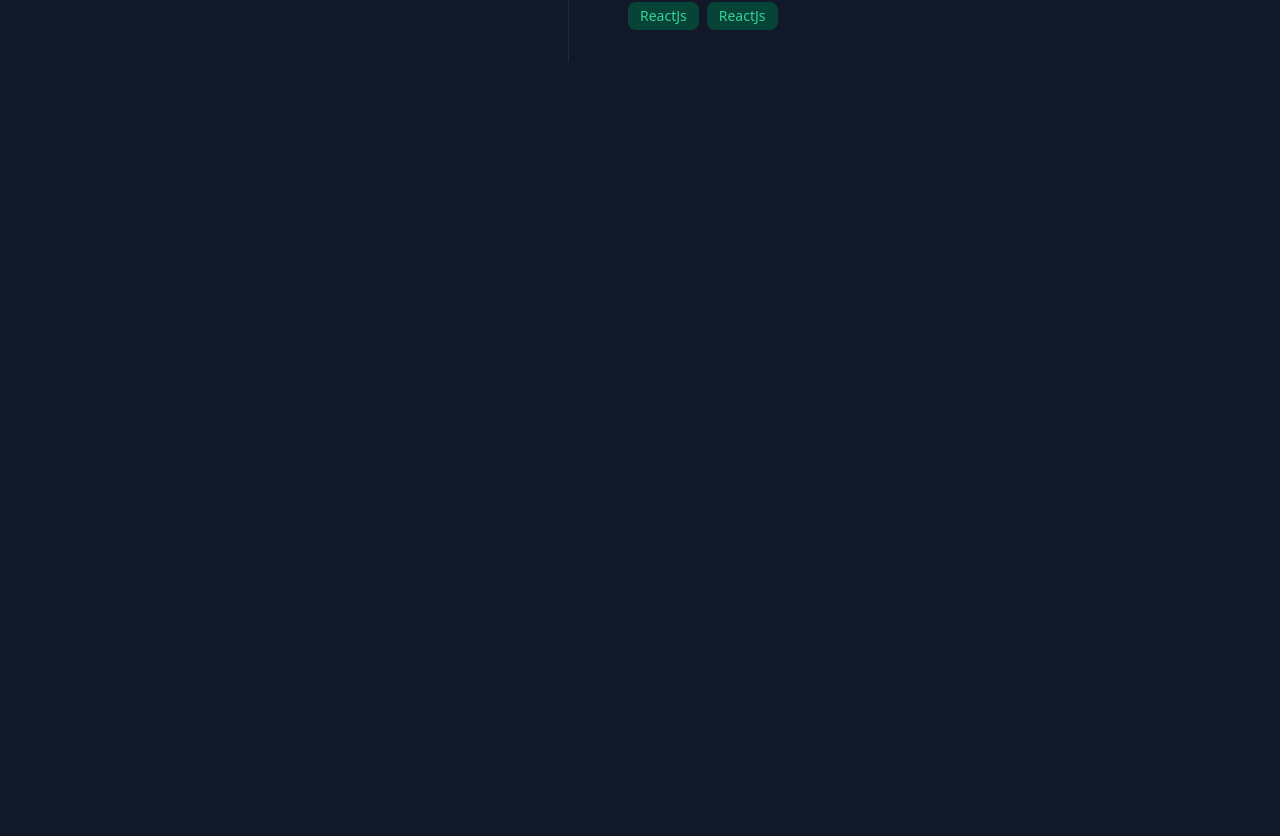
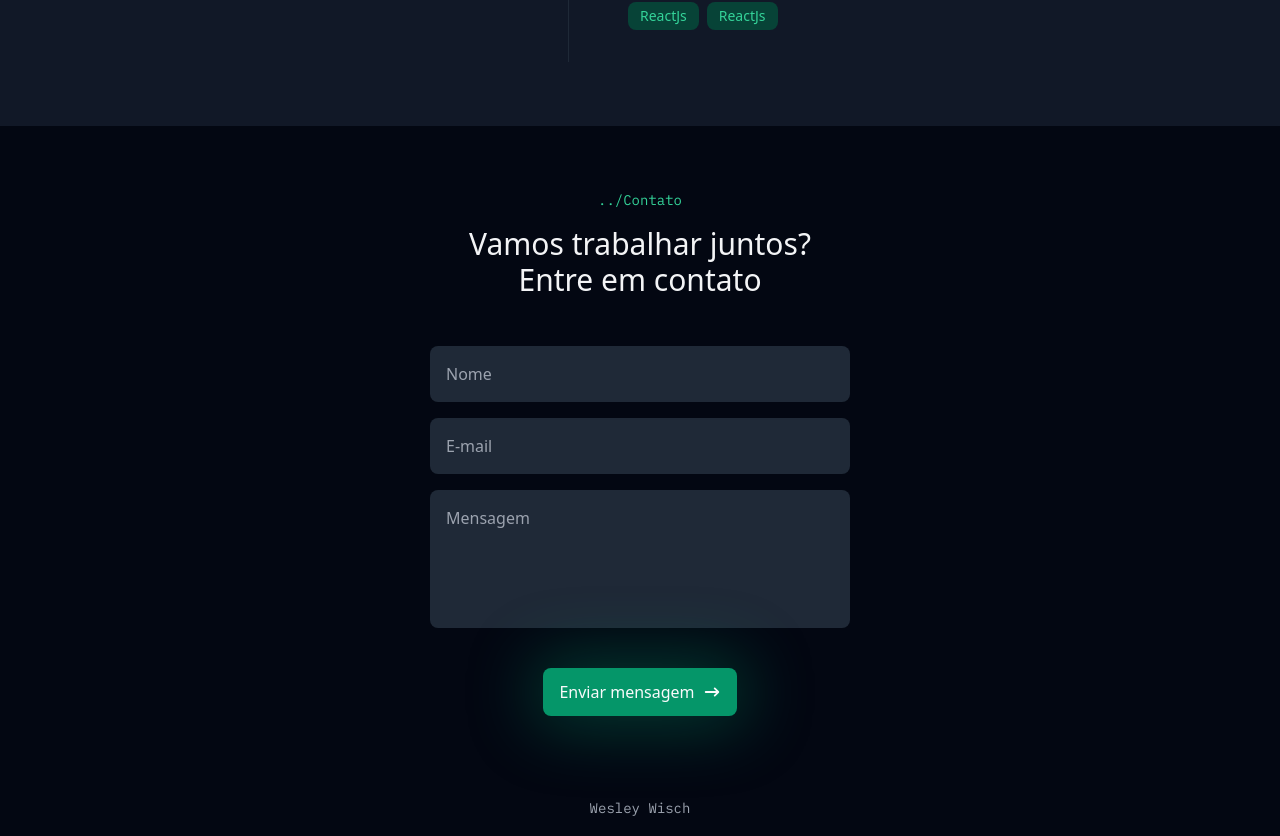
Before and after one commit to wesleywisch/Meu-site-pessoal-v3-next, a Next.js app: page / in a window 1280 px wide. Shown: the part 3040-3876 px from the top of the page. Before the commit the page ends 3166 px from the top, so only its background shows below. Built offline with nearby package versions, Linux system fonts and the light colour scheme.

Commit message:
feat: Creating the contact form and creating a simple footer for now.

```diff
--- a/package.json
+++ b/package.json
@@ -9,6 +9,7 @@
     "lint": "next lint"
   },
   "dependencies": {
+    "@hookform/resolvers": "^3.1.0",
     "autoprefixer": "10.4.14",
     "clsx": "^1.2.1",
     "eslint": "8.41.0",
@@ -17,9 +18,11 @@
     "postcss": "8.4.24",
     "react": "18.2.0",
     "react-dom": "18.2.0",
+    "react-hook-form": "^7.44.2",
     "react-icons": "^4.9.0",
     "tailwind-merge": "^1.12.0",
-    "tailwindcss": "3.3.2"
+    "tailwindcss": "3.3.2",
+    "zod": "^3.21.4"
   },
   "devDependencies": {
     "@rocketseat/eslint-config": "^1.2.0",
--- a/src/app/layout.tsx
+++ b/src/app/layout.tsx
@@ -2,6 +2,8 @@
 import { ReactNode } from 'react'
 
 import { Header } from '../components/Header'
+import { ContactForm } from '../components/ContactForm'
+import { Footer } from '../components/Footer'
 
 import '../styles/global.css'
 
@@ -18,7 +20,11 @@
     <html lang="pt-BR" className={`${roboto.variable} ${plexMono.variable}`}>
       <body>
         <Header />
-        {children}
+        <main>
+          {children}
+          <ContactForm />
+        </main>
+        <Footer />
       </body>
     </html>
   )
--- /dev/null
+++ b/src/components/ContactForm/Form.tsx
@@ -0,0 +1,53 @@
+'use client'
+import { useForm } from 'react-hook-form'
+import { zodResolver } from '@hookform/resolvers/zod'
+import { z } from 'zod'
+import { HiArrowNarrowRight } from 'react-icons/hi'
+
+import { Button } from '../Reusable/Button'
+
+const contactFormSchema = z.object({
+  name: z.string().min(3).max(100),
+  email: z.string().email(),
+  message: z.string().min(1).max(500),
+})
+
+type ContactFormData = z.infer<typeof contactFormSchema>
+
+export function Form() {
+  const { handleSubmit, register } = useForm<ContactFormData>({
+    resolver: zodResolver(contactFormSchema),
+  })
+
+  function onSubmit(data: ContactFormData) {
+    console.log(data)
+  }
+  return (
+    <form
+      className="mt-12 w-full flex flex-col gap-4"
+      onSubmit={handleSubmit(onSubmit)}
+    >
+      <input
+        placeholder="Nome"
+        className="w-full h-14 bg-gray-800 rounded-lg placeholder:text-gray-400 text-gray-50 p-4 focus:outline-none focus:ring-2 ring-emerald-600"
+        {...register('name')}
+      />
+      <input
+        placeholder="E-mail"
+        type="email"
+        className="w-full h-14 bg-gray-800 rounded-lg placeholder:text-gray-400 text-gray-50 p-4 focus:outline-none focus:ring-2 ring-emerald-600"
+        {...register('email')}
+      />
+      <textarea
+        placeholder="Mensagem"
+        className="resize-none w-full h-[8.625rem] bg-gray-800 rounded-lg placeholder:text-gray-400 text-gray-50 p-4 focus:outline-none focus:ring-2 ring-emerald-600"
+        maxLength={500}
+        {...register('message')}
+      />
+
+      <Button className="w-max mx-auto mt-6 shadow-button" type="submit">
+        Enviar mensagem <HiArrowNarrowRight size={18} />
+      </Button>
+    </form>
+  )
+}
--- /dev/null
+++ b/src/components/ContactForm/index.tsx
@@ -0,0 +1,18 @@
+import { SectionTitle } from '../Reusable/SectionTitle'
+import { Form } from './Form'
+
+export function ContactForm() {
+  return (
+    <section className="py-16 px-6 md:py-34 flex items-center justify-center bg-gray-950">
+      <div className="w-full max-w-[26.25rem] mx-auto">
+        <SectionTitle
+          title="Vamos trabalhar juntos? Entre em contato"
+          subTitle="Contato"
+          className="items-center text-center"
+        />
+
+        <Form />
+      </div>
+    </section>
+  )
+}
--- /dev/null
+++ b/src/components/Footer/index.tsx
@@ -0,0 +1,9 @@
+export function Footer() {
+  return (
+    <footer className="h-14 w-full flex items-center justify-center bg-gray-950">
+      <span className="flex items-center gap-1.5 text-xs sm:text-sm font-mono text-gray-400">
+        Wesley Wisch
+      </span>
+    </footer>
+  )
+}
```
Also changed, not shown: 1 other file (tests, documents, lock files or other folders).
